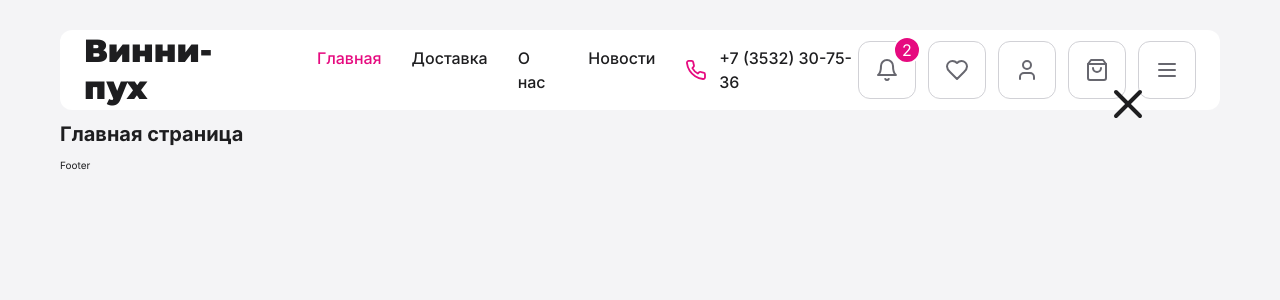
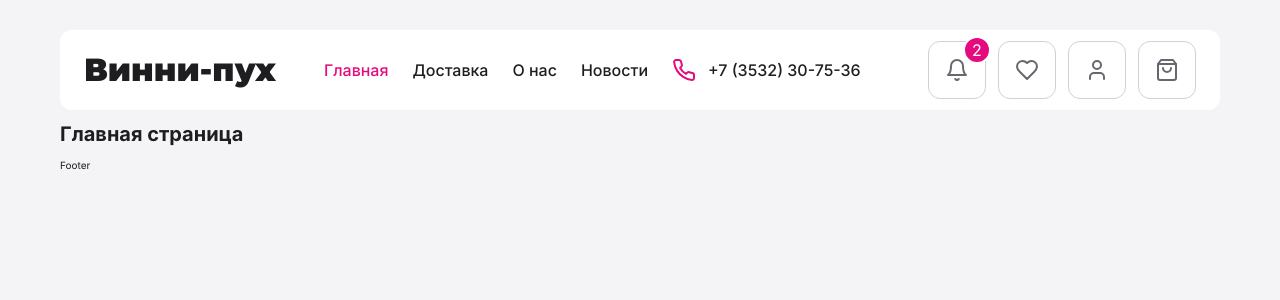
Before and after one commit to DStarky/vinnie, a React (Create React App) app: page / in a window 1280 px wide. Shown: the top 300 px of the page. Built offline with nearby package versions, Linux system fonts and the light colour scheme.

Commit message:
addd adaptive

```diff
--- a/src/assets/styles/_main.scss
+++ b/src/assets/styles/_main.scss
@@ -18,7 +18,6 @@
 html {
   /* 10px */
   font-size: 62.5%;
-  overflow-x: hidden;
 }
 
 
--- a/src/components/Header/Header.jsx
+++ b/src/components/Header/Header.jsx
@@ -1,7 +1,6 @@
-import styles from './Header.module.scss';
-
 import { Link } from 'react-router-dom';
 import { useState } from 'react';
+import { useMediaQuery } from 'react-responsive';
 
 import NavBar from '../NavBar/NavBar';
 import NotificationButton from '../HeaderButtons/NotificationButton';
@@ -10,21 +9,24 @@ import UserButton from '../HeaderButtons/UserButton';
 import BasketButton from '../HeaderButtons/BasketButton';
 import BurgerButton from '../HeaderButtons/BurgerButton';
 
+import styles from './Header.module.scss';
 
 const Header = () => {
   const [isMenuOpen, setIsMenuOpen] = useState(false);
 
+  const isLessThan993 = useMediaQuery({ maxWidth: 993 })
+  const isLessThan1200 = useMediaQuery({ maxWidth: 1200 })
 
   return (
     <header className={styles.Header} >
-      <Link to="/" className={styles.Logo}>Винни-пух</Link>
-      <NavBar isOpen={isMenuOpen} setOpen={setIsMenuOpen} />
+      <Link to="/" className={styles.Logo} style={isLessThan1200 ? { marginRight: 2.8 + 'rem' } : {}}>Винни-пух</Link>
+      {<NavBar isOpen={isMenuOpen} setOpen={setIsMenuOpen} isShow={isLessThan993} />}
       <div className={styles.Buttons}>
         <NotificationButton notifications={2} />
         <FavoriteButton />
         <UserButton />
         <BasketButton />
-        <BurgerButton setOpen={setIsMenuOpen} />
+        {isLessThan993 && <BurgerButton setOpen={setIsMenuOpen} />}
       </div>
     </header>
   )
--- a/src/components/Header/Header.module.scss
+++ b/src/components/Header/Header.module.scss
@@ -23,6 +23,7 @@
 .Buttons {
   display: flex;
   gap: 12px;
+  margin-left: auto;
 }
 
 .Icon {}
--- a/src/components/HeaderButtons/BurgerButton.jsx
+++ b/src/components/HeaderButtons/BurgerButton.jsx
@@ -5,7 +5,7 @@ const BurgerButton = (props) => {
   const { setOpen } = props;
 
   return (
-    <button className={styles.Button} onClick={() => setOpen(true)}>
+    <button className={`${styles.Button} ${styles.BurgerButton}`} onClick={() => setOpen(true)}>
       <Menu />
     </button>
   )
--- a/src/components/HeaderButtons/Buttons.module.scss
+++ b/src/components/HeaderButtons/Buttons.module.scss
@@ -40,3 +40,8 @@
   color: white;
   font-size: 1.6rem;
 }
+
+.BurgerButton {
+  background-color: hsl(240, 11%, 96%);
+  color: hsl(0, 0%, 0%);
+}
--- a/src/components/NavBar/NavBar.jsx
+++ b/src/components/NavBar/NavBar.jsx
@@ -1,24 +1,29 @@
+import { useMediaQuery } from 'react-responsive';
 import { NavLink } from 'react-router-dom';
+import { Phone, X } from 'lucide-react';
+
 import styles from './NavBar.module.scss';
 import menuElements from '../../data/navigation';
-import { Phone, X } from 'lucide-react';
 
 
-const NavBar = ({ isOpen, setOpen }) => {
+const NavBar = ({ isOpen, setOpen, isShow }) => {
+
+  const isMoreThan1250 = useMediaQuery({ minWidth: 1250 })
+
   return (
     <nav className={styles.NavBar} onClick={() => setOpen(false)}>
-      <ul className={styles.Navigation} style={isOpen ? { top: 0 } : {}}>
+      <ul className={isShow ? styles.NavigationMenu : styles.Navigation} style={isOpen ? { top: 0 } : {}}>
         {menuElements.map(({ id, title, link }) => {
           return <li key={id}>
             <NavLink className={({ isActive }) => isActive ? styles.Active : styles.Link} to={link}>{title}</NavLink>
           </li>
         })}
-        <div className={styles.Phone}>
+        {isMoreThan1250 && <div className={styles.Phone}>
           <Phone color='hsl(328, 92%, 47%)' />
           <a href="tel:+73532307536">+7 (3532) 30-75-36</a>
-        </div>
+        </div>}
       </ul>
-      <X size={48} className={styles.X} style={isOpen ? { display: 'block' } : {}} />
+      {isShow && <X size={48} className={styles.X} style={isOpen ? { top: 10 + '%' } : {}} />}
     </nav>
   )
 }
--- a/src/components/NavBar/NavBar.module.scss
+++ b/src/components/NavBar/NavBar.module.scss
@@ -2,7 +2,7 @@
 
 .Navigation {
   display: flex;
-  gap: 3rem;
+  gap: 2.4rem;
   list-style-type: none;
 }
 
@@ -30,9 +30,11 @@
 }
 
 .X {
+  display: block;
   position: fixed;
-  top: 10%;
+  top: -100%;
   right: 10%;
+  transition-duration: .25s;
   z-index: 1;
 }
 
@@ -92,8 +94,3 @@
     }
   }
 }
-
-.NavBar {
-  flex-grow: 1;
-
-}
```
Also changed, not shown: src/assets/utils/mediaQueries.js (added, +10 -0 lines).
